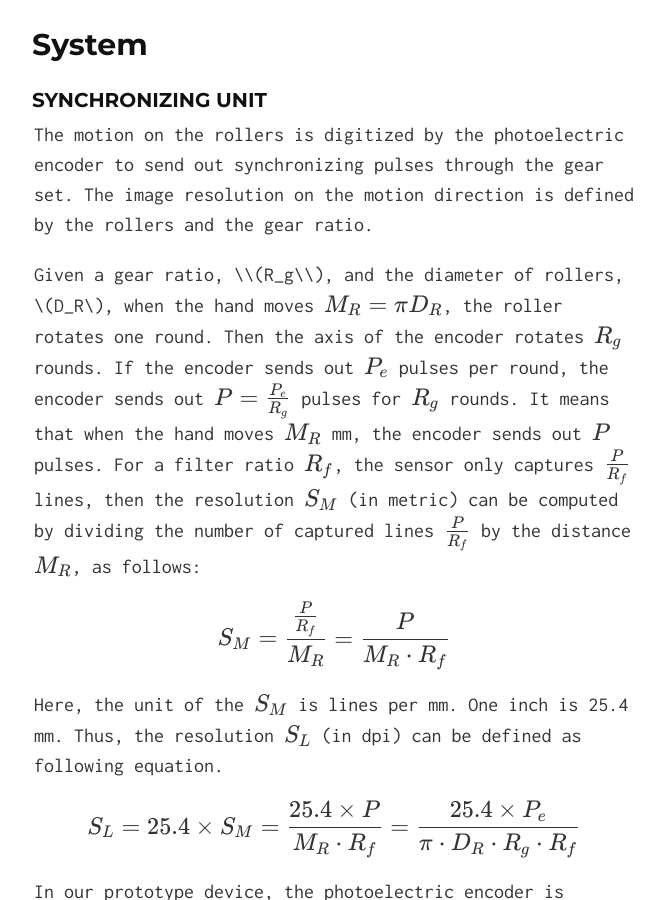
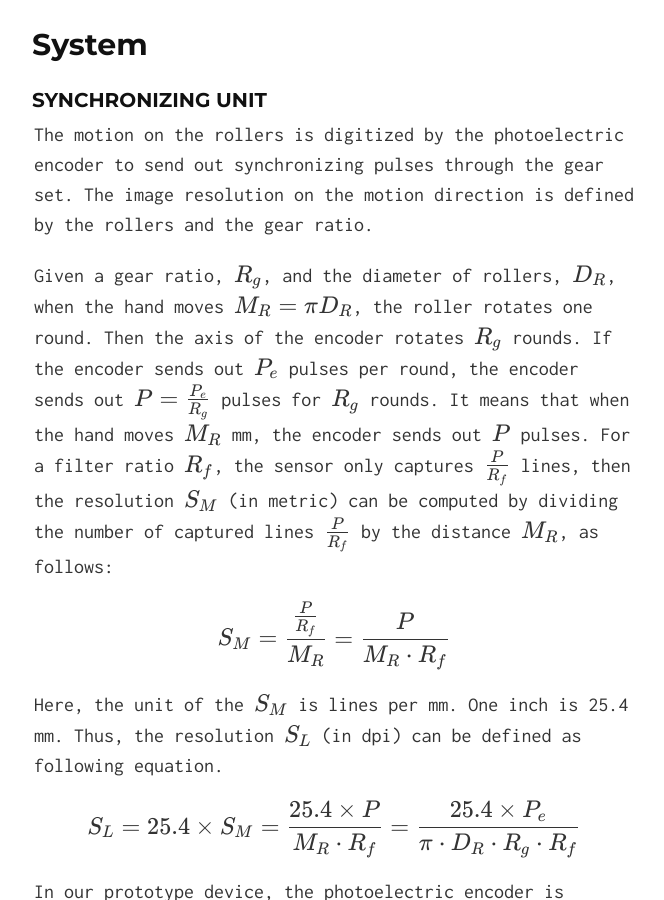
Before and after one commit to quxiaofeng/lps, a Jekyll site: the page built from index.html, in a window 1280 px wide and 900 px high, scrolled down 1299 px. Shown: the whole window, without its empty margins (306-970 px from the left). Built offline with Jekyll 4.4.1, drawn with Linux system fonts in a browser that asks for light colours; nearby versions of some CDN libraries; Markdown is read by kramdown in place of the engine named in the settings.

```diff
--- a/_includes/index.md
+++ b/_includes/index.md
@@ -24,7 +24,7 @@ System
 
 The motion on the rollers is digitized by the photoelectric encoder to send out synchronizing pulses through the gear set. The image resolution on the motion direction is defined by the rollers and the gear ratio.
 
-Given a gear ratio, \\\\(R_g\\\\), and the diameter of rollers, \\(D_R\\), when the hand moves \\(M_R=\pi D_R\\), the roller rotates one round. Then the axis of the encoder rotates \\(R_g\\) rounds. If the encoder sends out \\(P_e\\) pulses per round, the encoder sends out \\(P=\frac{P_e}{R_g}\\) pulses for \\(R_g\\) rounds. It means that when the hand moves \\(M_R\\) mm, the encoder sends out \\(P\\) pulses. For a filter ratio \\(R_f\\), the sensor only captures \\(\frac{P}{R_f}\\) lines, then the resolution \\(S_M\\) (in metric) can be computed by dividing the number of captured lines \\(\frac{P}{R_f}\\) by the distance \\(M_R\\), as follows:
+Given a gear ratio, \\(R\_g\\), and the diameter of rollers, \\(D\_R\\), when the hand moves \\(M\_R=\\pi D\_R\\), the roller rotates one round. Then the axis of the encoder rotates \\(R_g\\) rounds. If the encoder sends out \\(P_e\\) pulses per round, the encoder sends out \\(P=\frac{P_e}{R_g}\\) pulses for \\(R_g\\) rounds. It means that when the hand moves \\(M_R\\) mm, the encoder sends out \\(P\\) pulses. For a filter ratio \\(R_f\\), the sensor only captures \\(\frac{P}{R_f}\\) lines, then the resolution \\(S_M\\) (in metric) can be computed by dividing the number of captured lines \\(\frac{P}{R_f}\\) by the distance \\(M_R\\), as follows:
 
 $$
 S_M=\frac{\frac{P}{R_f}}{M_R} =\frac{P}{M_R\cdot{}R_f}
```
